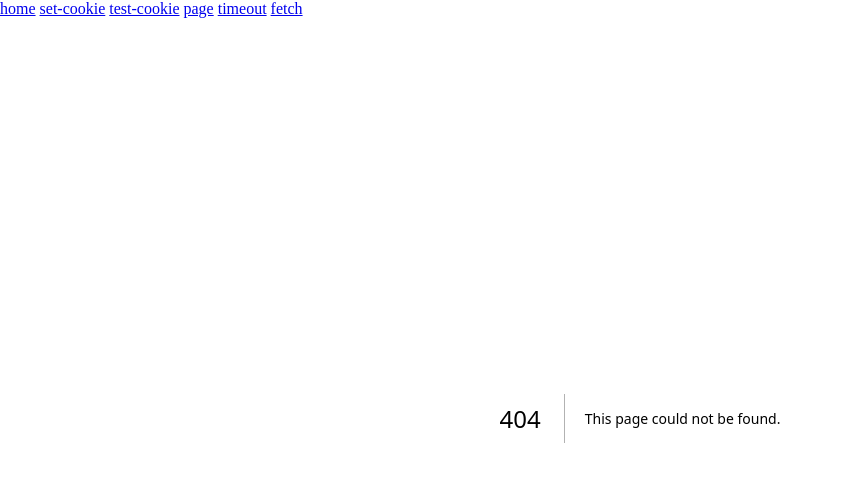
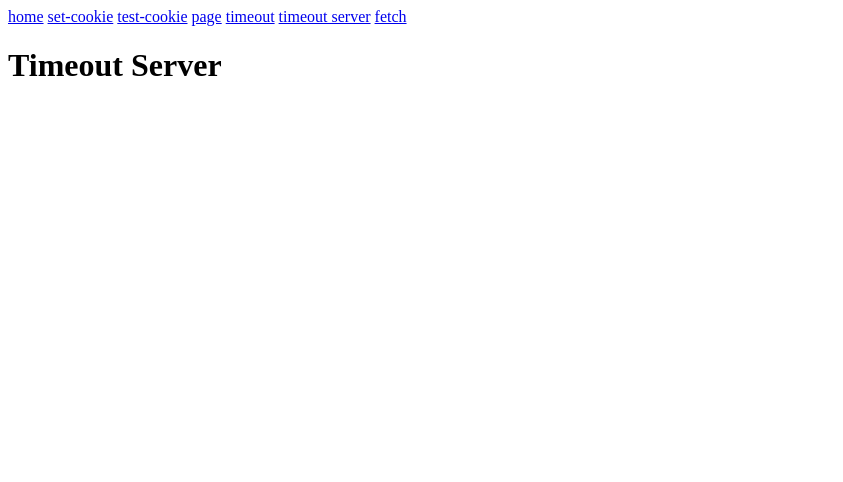
Before and after one commit to ProchaLu/next-loading-state-without-loading, a Next.js app: page /timeout-server in a window 1280 px wide. Before the commit this address had no page. Shown: the top 482 px of the page, without its empty margins (0-843 px from the left). Built offline with nearby package versions, Linux system fonts and the light colour scheme.

Commit message:
Add server side wait

```diff
--- a/app/layout.tsx
+++ b/app/layout.tsx
@@ -30,6 +30,9 @@ export default function RootLayout({
             <Link data-test-id="timeout" href="/timeout">
               timeout
             </Link>{' '}
+            <Link data-test-id="timeout-server" href="/timeout-server">
+              timeout server
+            </Link>{' '}
             <Link data-test-id="fetch" href="/fetch">
               fetch
             </Link>
--- /dev/null
+++ b/app/timeout-server/page.tsx
@@ -0,0 +1,18 @@
+// create a page with a timeout server side
+
+function delay() {
+  return new Promise<void>((resolve) => {
+    setTimeout(() => {
+      resolve();
+    }, 2000);
+  });
+}
+
+export default async function LoadingPageServer() {
+  await delay();
+  return (
+    <main>
+      <h1>Timeout Server</h1>
+    </main>
+  );
+}
--- a/app/timeout/LoadingState.tsx
+++ b/app/timeout/LoadingState.tsx
@@ -21,7 +21,7 @@ export default function LoadingState() {
   return (
     <div>
       <h1>Loading Page</h1>
-      {data?.map((item) => {
+      {data.map((item) => {
         return <div key={`item-${item}`}>{item}</div>;
       })}
     </div>
```
